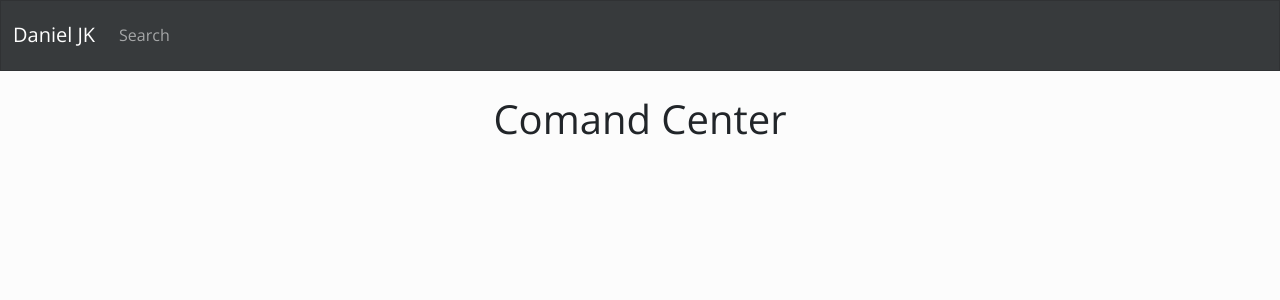
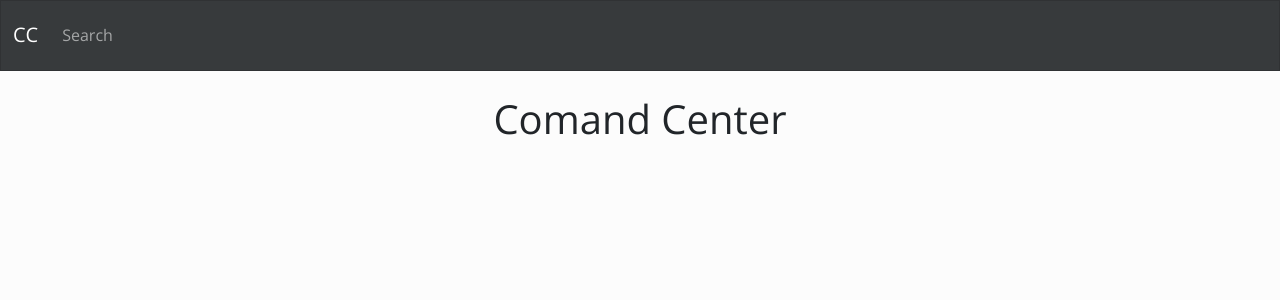
Before and after one commit to danieljkpraveen/cc, a Django app: page / in a window 1280 px wide. Shown: the top 300 px of the page. Run offline with Django 5.2, Linux system fonts and the light colour scheme; some libraries are stand-ins or nearby versions.

Commit message:
navbar title

```diff
--- a/templates/navbar.html
+++ b/templates/navbar.html
@@ -1,7 +1,7 @@
 {% load static %}
 <nav class="navbar navbar-expand-lg navbar-dark bg-dark">
     <div class="container-fluid">
-        <a class="navbar-brand" href="{% url "index" %}">Daniel JK</a>
+        <a class="navbar-brand" href="{% url "index" %}">CC</a>
         <!-- <a class="navbar-brand" href="{% url "index" %}"><img src="{% static 'misc_icons/logo.png' %}" alt="Logo" class="logo"></a> -->
         <button class="navbar-toggler" type="button" data-bs-toggle="collapse" data-bs-target="#navbarText" aria-controls="navbarText" aria-expanded="false" aria-label="Toggle navigation">
         <span class="navbar-toggler-icon"></span>
```
